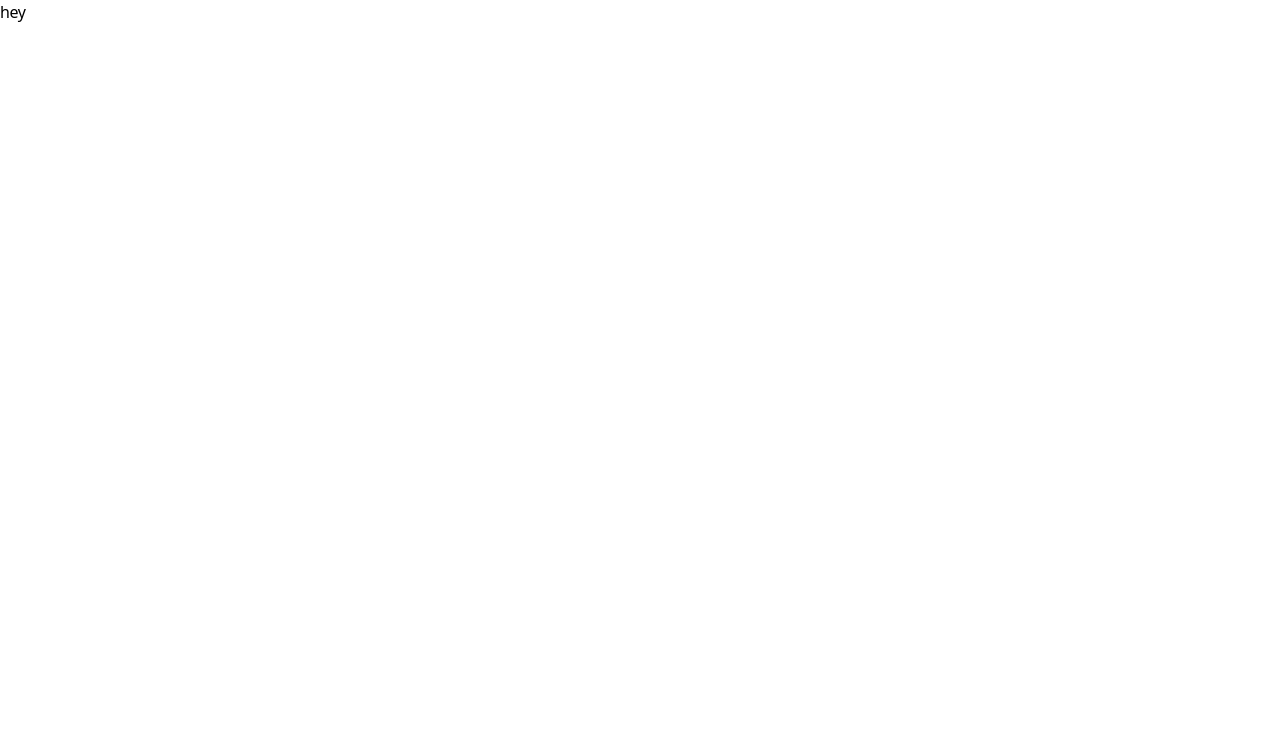
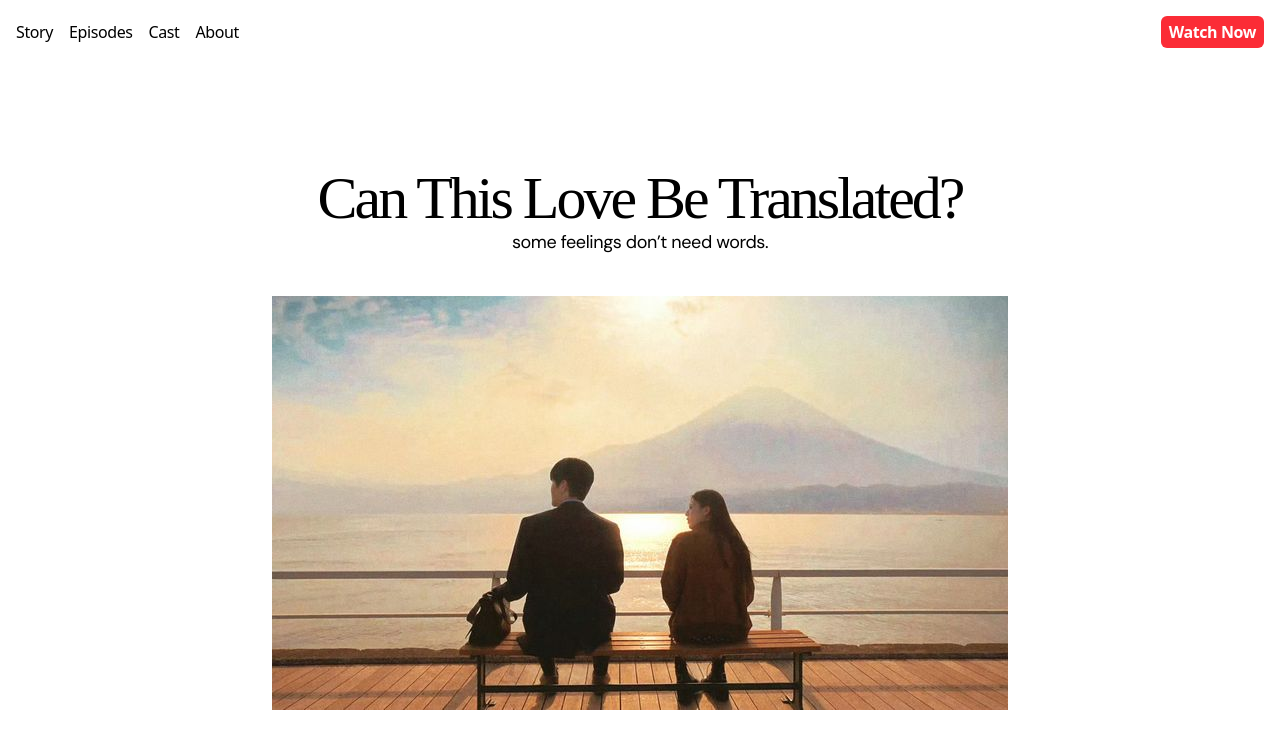
Before and after one commit to rahscripts/designs, a Next.js app: page /canthislovebetranslated in a window 1280 px wide. Shown: the top 748 px of the page. Built offline with nearby package versions, Linux system fonts and the light colour scheme.

Commit message:
basic hero done

```diff
--- /dev/null
+++ b/app/canthislovebetranslated/components/CanThisLoveBeTranslatedNavbar.tsx
@@ -0,0 +1,17 @@
+import WatchNowBtn from "@/app/components/WatchNowBtn"
+
+export default function CanThisLoveBeTranslatedNavbar() {
+    return (
+        <div className="flex items-center justify-between">
+            <div className="flex items-center gap-4">
+                <a className="hover:text-red-500 transition-all duration-300 cursor-pointer" href="">Story</a>
+                <a className="hover:text-red-500 transition-all duration-300 cursor-pointer" href="">Episodes</a>
+                <a className="hover:text-red-500 transition-all duration-300 cursor-pointer" href="">Cast</a>
+                <a className="hover:text-red-500 transition-all duration-300 cursor-pointer" href="">About</a>
+            </div>
+            <div>
+                <WatchNowBtn rounded />
+            </div>
+        </div>
+    )
+}
--- /dev/null
+++ b/app/canthislovebetranslated/components/HeroSection.tsx
@@ -0,0 +1,22 @@
+import Image from "next/image"
+
+export default function HeroSection() {
+    return (
+        <div className="font-noto min-h-screen flex items-start my-30 max-md:20 justify-center">
+            <div className="space-y-10">
+                <div className="flex flex-col items-center">
+                    <h1 className="text-6xl tracking-tighter max-md:text-3xl">
+                        Can This Love Be Translated?
+                    </h1>
+                    <p className="text-sm md:text-lg sans">
+                        some feelings don’t need words.
+                    </p>
+                </div>
+                <div>
+                    <Image src="/HeroCanLove.jpeg" alt="Can This Love Be Translated" width={1600} height={900} className="w-full h-auto object-cover" />
+                </div>
+            </div>
+
+        </div>
+    )
+}
--- a/app/canthislovebetranslated/components/page.tsx
+++ /dev/null
@@ -1,14 +0,0 @@
-
-
-export default function CanThisLoveBeTranslatedNavbar() {
-    return (
-        <div>
-            <div>
-
-            </div>
-            <div>
-
-            </div>
-        </div>
-    )
-}
--- a/app/canthislovebetranslated/page.tsx
+++ b/app/canthislovebetranslated/page.tsx
@@ -1,7 +1,12 @@
+import CanThisLoveBeTranslatedNavbar from "./components/CanThisLoveBeTranslatedNavbar";
+import HeroSection from "./components/HeroSection";
+
+
 export default function Page() {
     return (
-        <div>
-            hey
+        <div className="w-full max-w-7xl p-4 mx-auto">
+            <CanThisLoveBeTranslatedNavbar />
+            <HeroSection />
         </div>
     )
 }
--- a/app/components/WatchNowBtn.tsx
+++ b/app/components/WatchNowBtn.tsx
@@ -1,7 +1,14 @@
-export default function WatchNowBtn() {
+type Props = {
+    rounded?: boolean,
+    text?: string,
+    extraClass?: string
+}
+
+
+export default function WatchNowBtn({ rounded, text, extraClass }: Props) {
     return (
-        <button>
-
+        <button className={`bg-red-500 px-2 py-1 text-white font-semibold hover:bg-red-600 transition-all duration-300 cursor-pointer ${rounded && "rounded-md"} ${extraClass} `}>
+            {text || "Watch Now"}
         </button>
     )
 }
```
Also changed, not shown: public/HeroCanLove.jpeg (added).
